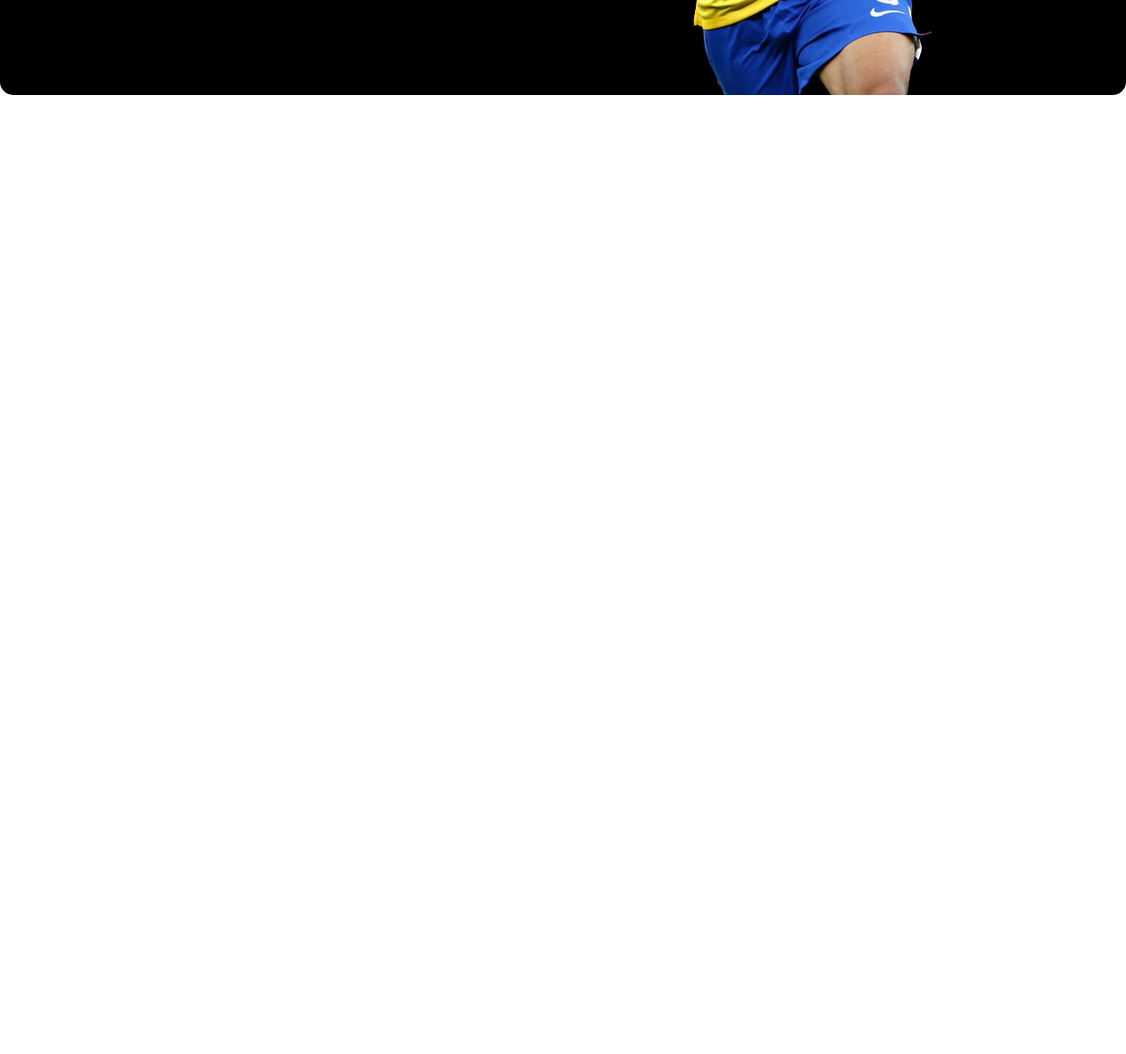
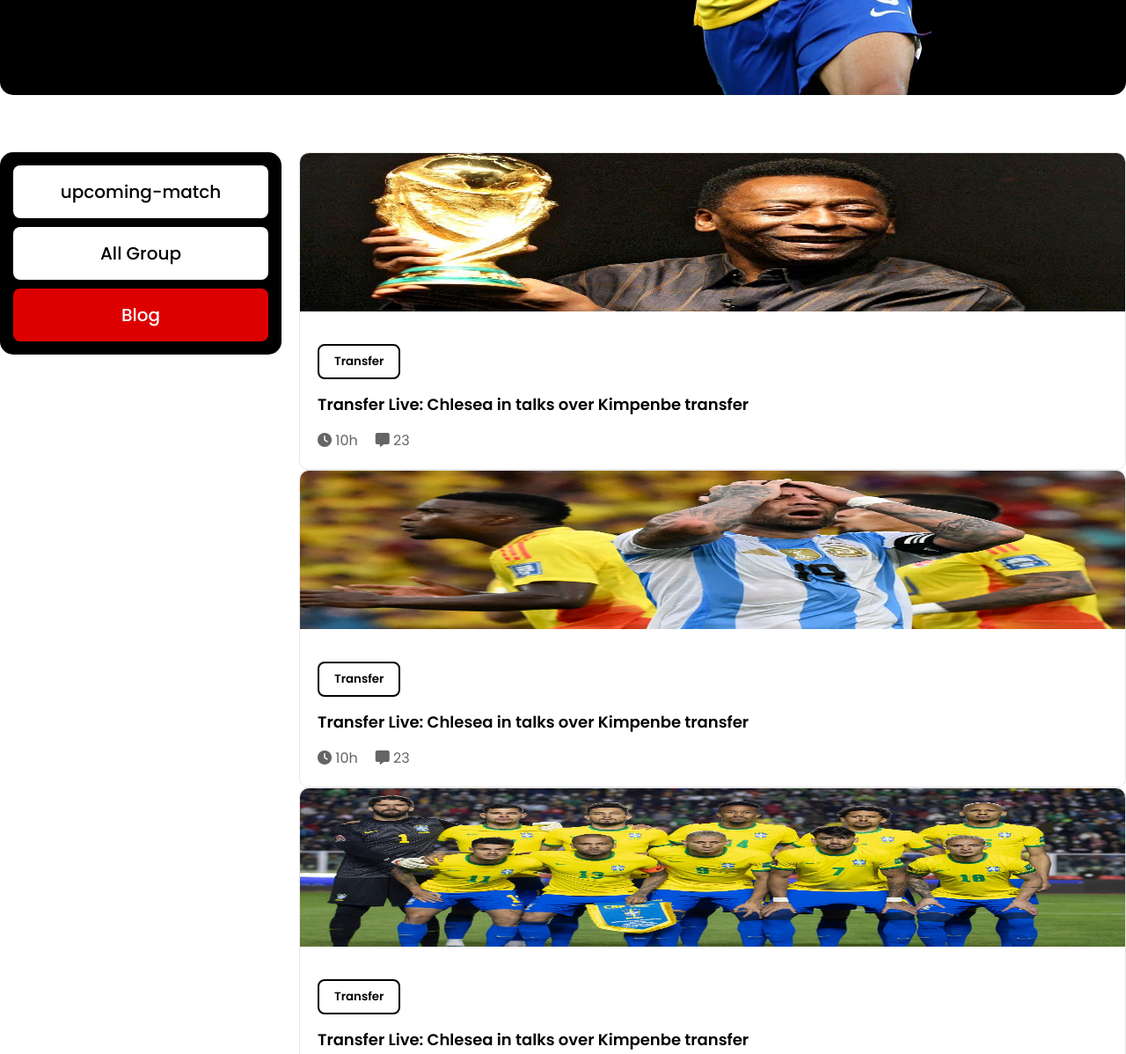
Before and after one commit to SowvikSuvo/Fifa-world-cup-2026, a plain HTML site: page index.html in a window 1280 px wide. Shown: the part 554-1752 px from the top of the page at 88% size. Before the commit the page ends 800 px from the top, so only its background shows below. Drawn offline with Linux system fonts and the light colour scheme.

Commit message:
card section added

```diff
--- a/index.html
+++ b/index.html
@@ -25,10 +25,9 @@
   </head>
 
   <body>
+    <!--header-banner-section -->
     <header>
-      <!-- banner-section -->
       <section class="Banner container">
-        <!-- banner-left -->
         <div class="banner-left">
           <h2>
             The Greatest <br />
@@ -44,11 +43,91 @@
             Watch Live <i class="fa-solid fa-arrow-right"></i>
           </button>
         </div>
-        <!-- banner-right -->
+
         <div class="banner-right">
           <img src="./img/banner/banner-img.png" alt="" />
         </div>
       </section>
     </header>
+
+    <main>
+      <!-- upcoming- matches -->
+      <section class="upcoming-matches container">
+        <div class="upcoming-matches-left">
+          <button class="btn">upcoming-match</button>
+          <button class="btn">All Group</button>
+          <button class="btn">Blog</button>
+        </div>
+
+        <div class="upcoming-matches-right">
+          <div class="card">
+            <img src="./img/matches/matches_1.jpg" alt="" />
+            <div class="card-body">
+              <button class="btn">Transfer</button>
+              <h2>Transfer Live: Chlesea in talks over Kimpenbe transfer</h2>
+              <div class="card-bottom">
+                <span><i class="fa-solid fa-clock"></i> 10h</span>
+                <span><i class="fa-solid fa-message"></i> 23</span>
+              </div>
+            </div>
+          </div>
+          <div class="card">
+            <img src="./img/matches/matches_2.webp" alt="" />
+            <div class="card-body">
+              <button class="btn">Transfer</button>
+              <h2>Transfer Live: Chlesea in talks over Kimpenbe transfer</h2>
+              <div class="card-bottom">
+                <span><i class="fa-solid fa-clock"></i> 10h</span>
+                <span><i class="fa-solid fa-message"></i> 23</span>
+              </div>
+            </div>
+          </div>
+          <div class="card">
+            <img src="./img/matches/matches_3.jpg" alt="" />
+            <div class="card-body">
+              <button class="btn">Transfer</button>
+              <h2>Transfer Live: Chlesea in talks over Kimpenbe transfer</h2>
+              <div class="card-bottom">
+                <span><i class="fa-solid fa-clock"></i> 10h</span>
+                <span><i class="fa-solid fa-message"></i> 23</span>
+              </div>
+            </div>
+          </div>
+          <div class="card">
+            <img src="./img/matches/matches_4.jpeg" alt="" />
+            <div class="card-body">
+              <button class="btn">Transfer</button>
+              <h2>Transfer Live: Chlesea in talks over Kimpenbe transfer</h2>
+              <div class="card-bottom">
+                <span><i class="fa-solid fa-clock"></i> 10h</span>
+                <span><i class="fa-solid fa-message"></i> 23</span>
+              </div>
+            </div>
+          </div>
+          <div class="card">
+            <img src="./img/matches/matches_5.webp" alt="" />
+            <div class="card-body">
+              <button class="btn">Transfer</button>
+              <h2>Transfer Live: Chlesea in talks over Kimpenbe transfer</h2>
+              <div class="card-bottom">
+                <span><i class="fa-solid fa-clock"></i> 10h</span>
+                <span><i class="fa-solid fa-message"></i> 23</span>
+              </div>
+            </div>
+          </div>
+          <div class="card">
+            <img src="./img/matches/matches_6.jpg" alt="" />
+            <div class="card-body">
+              <button class="btn">Transfer</button>
+              <h2>Transfer Live: Chlesea in talks over Kimpenbe transfer</h2>
+              <div class="card-bottom">
+                <span><i class="fa-solid fa-clock"></i> 10h</span>
+                <span><i class="fa-solid fa-message"></i> 23</span>
+              </div>
+            </div>
+          </div>
+        </div>
+      </section>
+    </main>
   </body>
 </html>
--- a/style.css
+++ b/style.css
@@ -46,3 +46,65 @@
 .banner-right img {
   display: block;
 }
+/* upcoming-matches */
+.upcoming-matches {
+  display: flex;
+  padding: 15px 0;
+  gap: 20px;
+}
+.upcoming-matches-left {
+  background-color: black;
+  width: 25%;
+  border-radius: 15px;
+  padding: 15px;
+  display: flex;
+  flex-direction: column;
+  gap: 10px;
+  height: fit-content;
+}
+.upcoming-matches-left .btn:nth-child(1),
+.upcoming-matches-left .btn:nth-child(2) {
+  background-color: white;
+  color: black;
+  font-size: 20px;
+  font-weight: 500;
+}
+.upcoming-matches-left .btn:nth-child(3) {
+  font-size: 20px;
+  font-weight: 500;
+}
+.upcoming-matches .card .card-body {
+  padding: 20px;
+}
+
+.upcoming-matches-right {
+  flex: 1;
+}
+.upcoming-matches-right .card {
+  border: 1px solid rgb(232, 232, 232);
+  border-radius: 10px;
+}
+.upcoming-matches-right .card img {
+  height: 180px;
+  width: 100%;
+  border-radius: 10px 10px 0 0;
+}
+
+.upcoming-matches-right .card .btn {
+  background-color: white;
+  color: black;
+  border: 2px solid black;
+  padding: 8px 17px;
+  margin-top: 10px;
+}
+.upcoming-matches-right .card h2 {
+  margin: 15px 0;
+  font-size: 18px;
+  font-weight: 600;
+}
+
+.card-bottom {
+  color: #161616a8;
+  display: flex;
+  gap: 20px;
+}
```
